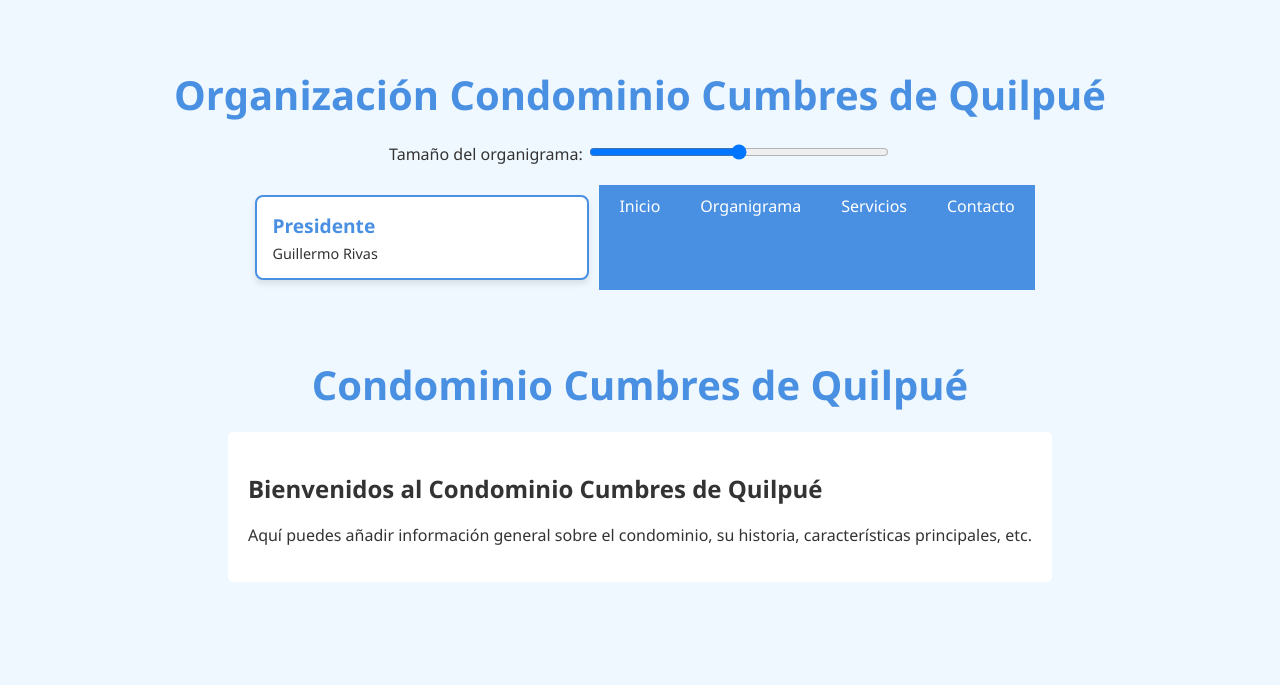
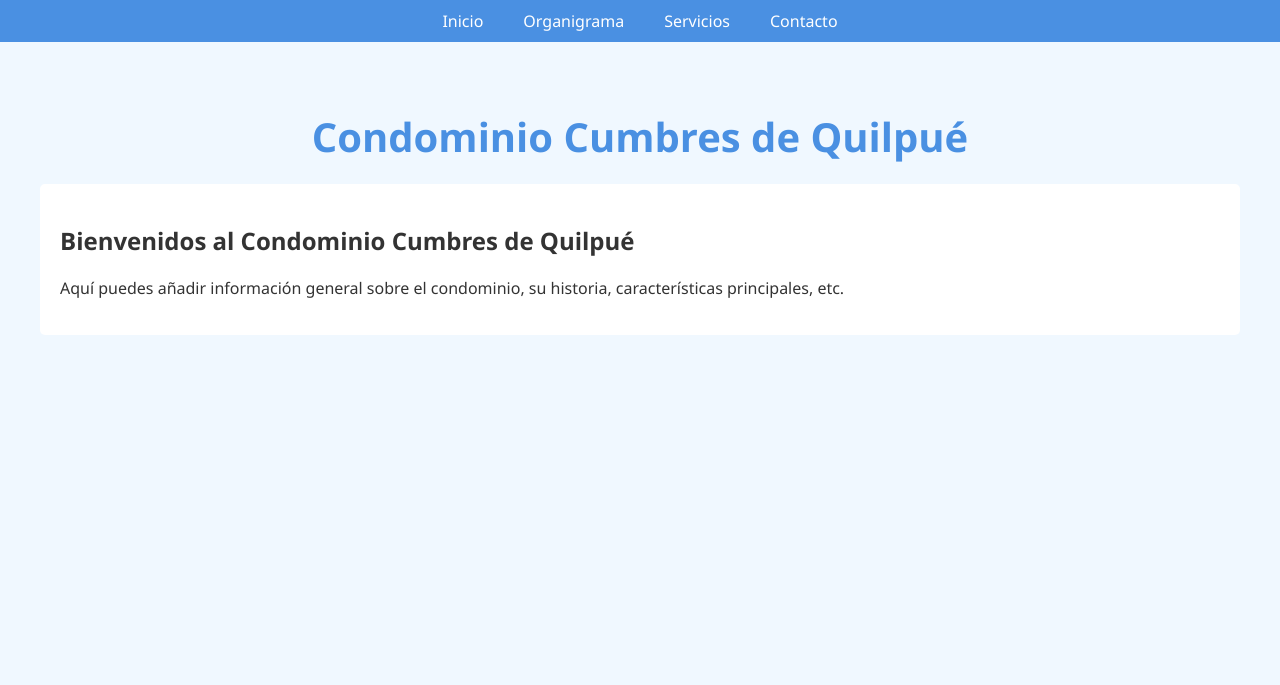
Before and after one commit to ZAMMY995/github.io, a plain HTML site: page index.html in a window 1280 px wide. Drawn offline with nearby package versions, Linux system fonts and the light colour scheme.

Commit message:
Update 2 index.html
Actualización

```diff
--- a/index.html
+++ b/index.html
@@ -1,177 +1,3 @@
-<!DOCTYPE html>
-<html lang="es">
-<head>
-    <meta charset="UTF-8">
-    <meta name="viewport" content="width=device-width, initial-scale=1.0">
-    <title>Organización Condominio Cumbres de Quilpué</title>
-    <script src="https://cdnjs.cloudflare.com/ajax/libs/animejs/3.2.1/anime.min.js"></script>
-    <style>
-        :root {
-            --primary-color: #4a90e2;
-            --secondary-color: #50c878;
-            --accent-color: #ff6b6b;
-            --background-color: #f0f8ff;
-            --text-color: #333;
-            --line-color: #2c3e50;
-        }
-        body {
-            font-family: 'Segoe UI', Tahoma, Geneva, Verdana, sans-serif;
-            background-color: var(--background-color);
-            margin: 0;
-            padding: 0;
-            color: var(--text-color);
-        }
-        .container {
-            max-width: 100%;
-            margin: 0 auto;
-            padding: 20px;
-            box-sizing: border-box;
-        }
-        h1 {
-            text-align: center;
-            color: var(--primary-color);
-            font-size: 2em;
-            margin-bottom: 20px;
-        }
-        .controls {
-            text-align: center;
-            margin-bottom: 20px;
-        }
-        #sizeSlider {
-            width: 80%;
-            max-width: 300px;
-        }
-        .organigrama {
-            display: flex;
-            flex-direction: column;
-            align-items: center;
-            transition: all 0.3s ease;
-        }
-        .nivel {
-            display: flex;
-            flex-wrap: wrap;
-            justify-content: center;
-            margin-bottom: 20px;
-            width: 100%;
-            position: relative;
-        }
-        .cargo {
-            background-color: #fff;
-            border: 2px solid var(--primary-color);
-            border-radius: 8px;
-            padding: 10px;
-            margin: 10px;
-            cursor: pointer;
-            transition: all 0.3s ease;
-            opacity: 0;
-            transform: translateY(20px);
-            position: relative;
-            width: calc(100% - 20px);
-            max-width: 300px;
-            box-shadow: 0 4px 6px rgba(0,0,0,0.1);
-        }
-        .cargo:hover {
-            box-shadow: 0 8px 15px rgba(0,0,0,0.2);
-            transform: translateY(-5px);
-        }
-        .cargo h3 {
-            margin: 0;
-            color: var(--primary-color);
-            font-size: 1.2em;
-        }
-        .cargo p {
-            margin: 5px 0 0;
-            font-size: 0.9em;
-            color: var(--text-color);
-        }
-        .linea-vertical {
-            position: absolute;
-            width: 2px;
-            background-color: var(--line-color);
-            top: 100%;
-            left: 50%;
-            transform: translateX(-50%);
-        }
-        .linea-horizontal {
-            position: absolute;
-            height: 2px;
-            background-color: var(--line-color);
-            bottom: -10px;
-            left: 10%;
-            right: 10%;
-        }
-        .modal {
-            display: none;
-            position: fixed;
-            z-index: 1;
-            left: 0;
-            top: 0;
-            width: 100%;
-            height: 100%;
-            overflow: auto;
-            background-color: rgba(0,0,0,0.4);
-        }
-        .modal-content {
-            background-color: #fefefe;
-            margin: 15% auto;
-            padding: 20px;
-            border: 1px solid #888;
-            width: 90%;
-            max-width: 600px;
-            border-radius: 8px;
-            position: relative;
-            box-shadow: 0 4px 20px rgba(0,0,0,0.2);
-        }
-        .close {
-            color: #aaa;
-            float: right;
-            font-size: 28px;
-            font-weight: bold;
-            cursor: pointer;
-        }
-        .close:hover,
-        .close:focus {
-            color: #000;
-            text-decoration: none;
-            cursor: pointer;
-        }
-
-        @media (min-width: 768px) {
-            .cargo {
-                width: calc(33.33% - 20px);
-            }
-            .linea-horizontal {
-                left: 25%;
-                right: 25%;
-            }
-        }
-
-        @media (min-width: 1024px) {
-            .container {
-                padding: 40px;
-            }
-            h1 {
-                font-size: 2.5em;
-            }
-            .cargo {
-                padding: 15px;
-            }
-        }
-    </style>
-</head>
-<body>
-    <div class="container">
-        <h1>Organización Condominio Cumbres de Quilpué</h1>
-        <div class="controls">
-            <label for="sizeSlider">Tamaño del organigrama: </label>
-            <input type="range" id="sizeSlider" min="50" max="150" value="100">
-        </div>
-        <div class="organigrama">
-            <div class="nivel">
-                <div class="cargo" data-funciones="Liderar el comité de administración y tomar decisiones estratégicas para el condominio.">
-                    <h3>Presidente</h3>
-                    <p>Guillermo Rivas</p>
-                </div>
 <!DOCTYPE html>
 <html lang="es">
 <head>
@@ -539,4 +365,3 @@
     </script>
 </body>
 </html>
-</html>
```
